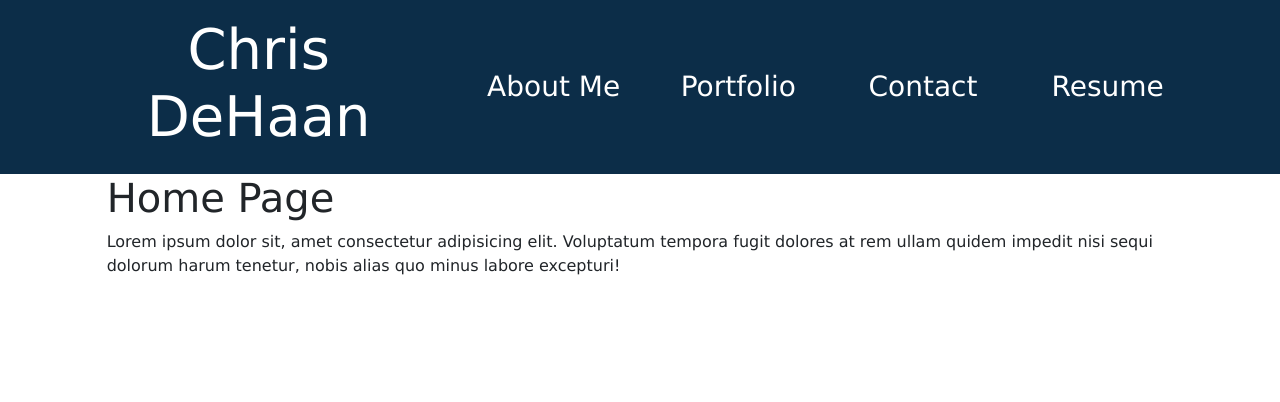
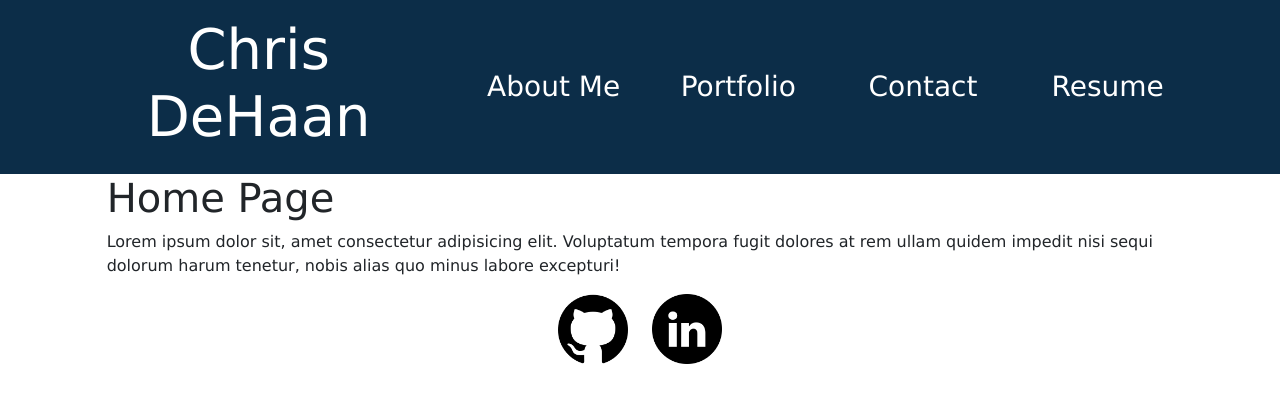
Before and after one commit to ChrisDeHaan/REACT-Portfolio, a React (Vite) app: page / in a window 1280 px wide. Shown: the top 402 px of the page. Built offline with nearby package versions, Linux system fonts and the light colour scheme.

Commit message:
built out footer component

```diff
--- a/src/App.jsx
+++ b/src/App.jsx
@@ -1,6 +1,8 @@
 import { useState } from 'react'
 import {Outlet} from 'react-router-dom'
+
 import Navbar from './components/Nav'
+import Footer from './components/Footer'
 
 import './App.css'
 
@@ -12,6 +14,7 @@ function App() {
       <main className='col-10 mx-auto'>
         <Outlet/>
       </main>
+      <Footer />
     </>
   )
 }
--- /dev/null
+++ b/src/components/Footer.css
@@ -0,0 +1,13 @@
+.footerDiv {
+    min-height: 100px
+}
+
+.footerLogo {
+    height: 70px;
+    width: 70px;
+}
+
+.footerLogo:hover {
+    border-radius: 50%;
+    box-shadow: 0 0 10px 2px gray;
+}
--- /dev/null
+++ b/src/components/Footer.jsx
@@ -0,0 +1,23 @@
+import GithubLogo from '../assets/github-mark.png'
+import LinkedInLogo from '../assets/linkedin_black_logo_icon.png'
+
+import './Footer.css'
+
+function Footer() {
+    return (
+        <div className='row my-2 mx-auto col-6 footerDiv'>
+            <div className='col-6 text-end'>
+                <a href='https://github.com/ChrisDeHaan' target='_blank'>
+                    <img src={GithubLogo} className='footerLogo' />
+                </a>
+            </div>
+            <div className='col-6 text-start'>
+                <a href='https://www.linkedin.com/in/christopher-dehaan-b60a68117/' target='_blank'>
+                    <img src={LinkedInLogo} className='footerLogo' />
+                </a>
+            </div>
+        </div>
+    )
+}
+
+export default Footer
--- a/src/components/Nav.jsx
+++ b/src/components/Nav.jsx
@@ -10,7 +10,7 @@ function NavTabs() {
                 <div className='col-10 col-md-4 mx-auto text-center'>
                     <h1 className='display-4'>Chris DeHaan</h1>
                 </div>
-                <nav className = 'col-10 col-md-8 mx-auto text-white'>
+                <nav className = 'col-10 col-md-8 mx-auto'>
                     <ul className="nav text-center">
                         <li className="nav-item col-12 col-sm-3 nav-custom fs-3">
                             <Link
```
Also changed, not shown: src/assets/github-mark.png (added), src/assets/linkedin_black_logo_icon.png (added).
